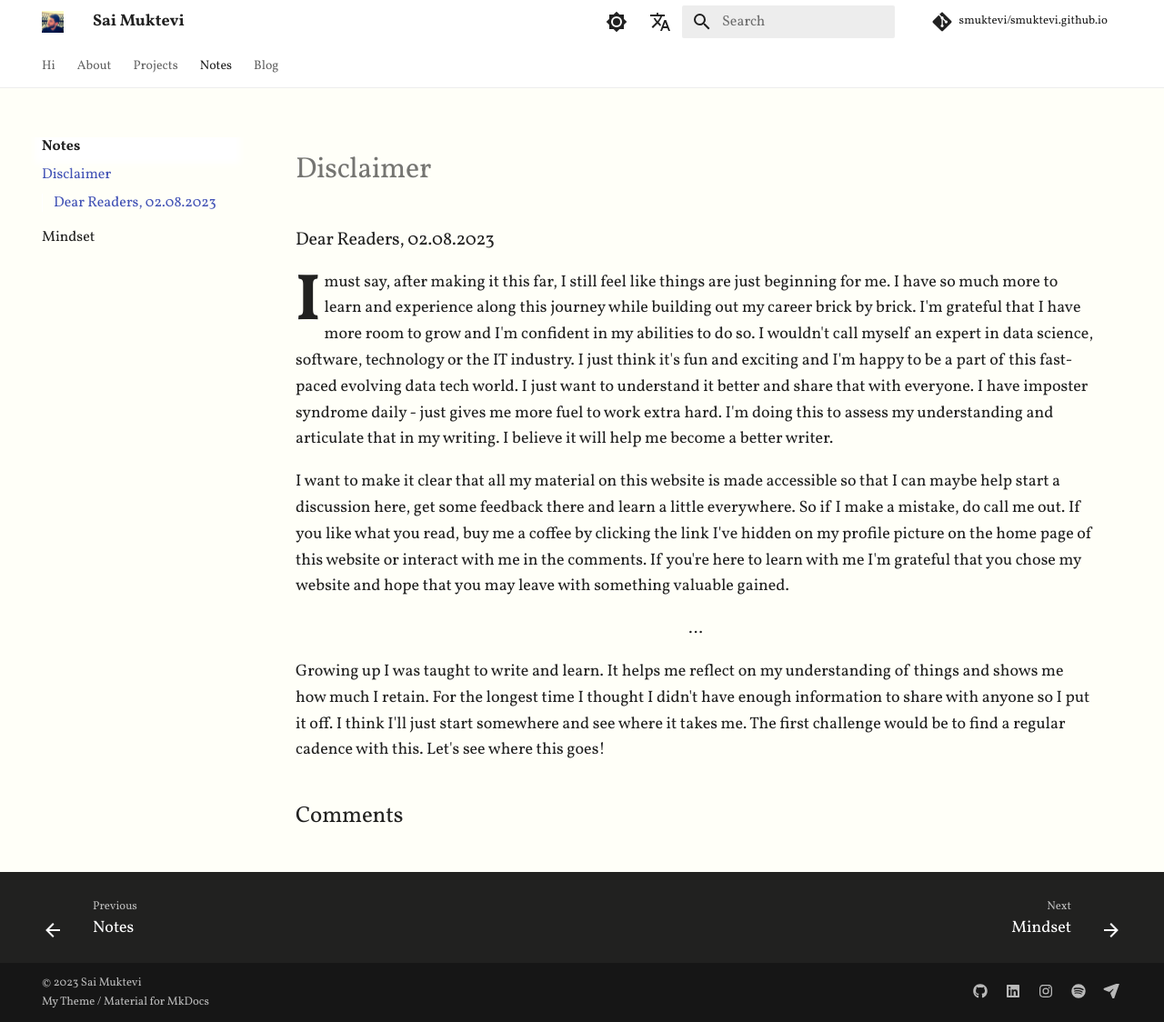
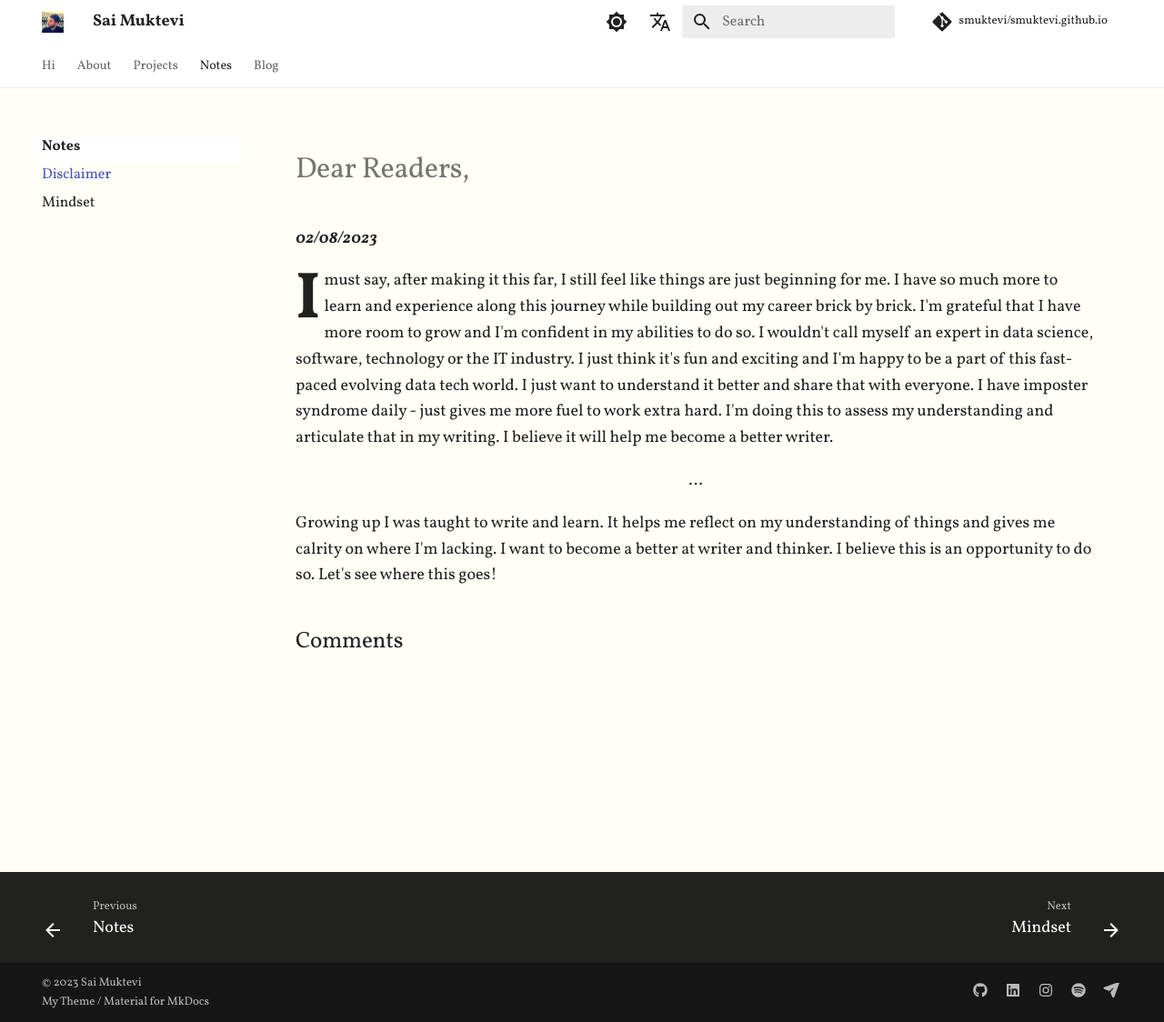
Before and after one commit to smuktevi/smuktevi.github.io, an MkDocs documentation site: the page built from docs/notes/disclaimer.md, in a window 1280 px wide and 1124 px high. Shown: the whole window at 91% size. Built offline with MkDocs 1.6.1 and Material for MkDocs 9.7.7, drawn with Linux system fonts in a browser that asks for light colours; comment, search, counter and statistics services are not loaded.

Commit message:
add dataSeer post and some minor changes

```diff
--- a/docs/notes/disclaimer.md
+++ b/docs/notes/disclaimer.md
@@ -2,13 +2,12 @@
 comments: true
 ---
 
-### Dear Readers, 02.08.2023
+# Dear Readers,
+***02/08/2023***
 
 <p class="initial-letter">
 <span>I</span> must say, after making it this far, I still feel like things are just beginning for me. I have so much more to learn and experience along this journey while building out my career brick by brick. I'm grateful that I have more room to grow and I'm confident in my abilities to do so. I wouldn't call myself an expert in data science, software, technology or the IT industry. I just think it's fun and exciting and I'm happy to be a part of this fast-paced evolving data tech world. I just want to understand it better and share that with everyone. I have imposter syndrome daily - just gives me more fuel to work extra hard. I'm doing this to assess my understanding and articulate that in my writing. I believe it will help me become a better writer. </p>
 
-<p>I want to make it clear that all my material on this website is made accessible so that I can maybe help start a discussion here, get some feedback there and learn a little everywhere. So if I make a mistake, do call me out. If you like what you read, buy me a coffee by clicking the link I've hidden on my profile picture on the home page of this website or interact with me in the comments. If you're here to learn with me I'm grateful that you chose my website and hope that you may leave with something valuable gained. </p>
-
 <p style="text-align: center;">...</p>
 
-<p>Growing up I was taught to write and learn. It helps me reflect on my understanding of things and shows me how much I retain. For the longest time I thought I didn't have enough information to share with anyone so I put it off. I think I'll just start somewhere and see where it takes me. The first challenge would be to find a regular cadence with this. Let's see where this goes! </p>
+<p>Growing up I was taught to write and learn. It helps me reflect on my understanding of things and gives me calrity on where I'm lacking. I want to become a better at writer and thinker. I believe this is an opportunity to do so. Let's see where this goes! </p>
--- a/mkdocs.yml
+++ b/mkdocs.yml
@@ -33,7 +33,7 @@ theme:
     - navigation.tabs # first top-level sections are shown as tabs
     # - navigation.tabs.sticky # tabs always show
     - navigation.sections # sections are rendered as groups in the sidebar
-    - navigation.expand # all sections are expanded
+    # - navigation.expand # all sections are expanded
     - navigation.indexes # link an index.md page to a section
     - navigation.top # show back-to-top button
     - navigation.footer
@@ -140,13 +140,7 @@ plugins:
   # - awesome-pages
 
 markdown_extensions:
-    - pymdownx.pathconverter:
-        base_path: '' # default: ''
-        relative_path: '' # default ''
-        absolute: false # default: false
-        tags: 'a script img link object embed'
-    - attr_list
-    # - md_in_htmls
+  - attr_list
 
 
 nav:
@@ -163,7 +157,7 @@ nav:
     - Feed:
       - "blog/index.md"
       - 'Tech Posts':
-        - Data and Science: blog/posts/tech1_dataAndScience.md
+        - Data See-er: blog/posts/tech1_dataSeer.md
         - Optimization: blog/posts/tech2_optimization.md
       - 'Personal Posts':
         - Neverest: blog/posts/post1_everest.md
```
Also changed, not shown: README.md (+6 -5 lines), docs/blog/posts/post2_perspectives.md (+2 -0 lines), docs/blog/posts/tech1_dataAndScience.md (deleted, +0 -8 lines), docs/blog/posts/tech1_dataSeer.md (added, +54 -0 lines), docs/blog/posts/tech2_optimization.md (+2 -0 lines), docs/notes/index.md (+0 -1 lines), docs/notes/mindset.md (+2 -1 lines), docs/blog/posts/post3_calvinAndHobbes.md (added), docs/blog/posts/tech3_funWithGPT.md (added), site/404.html, site/index.html, site/search/search_index.json, site/sitemap.xml, 1 other file.
